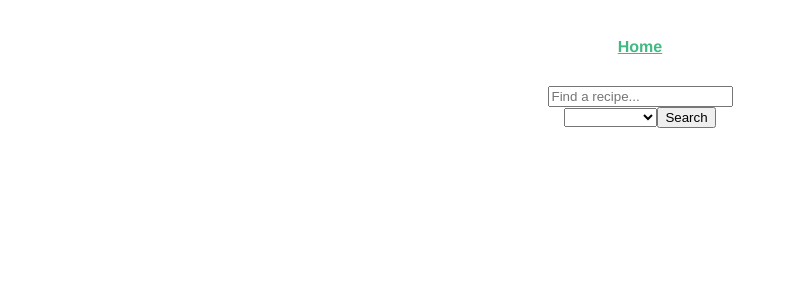
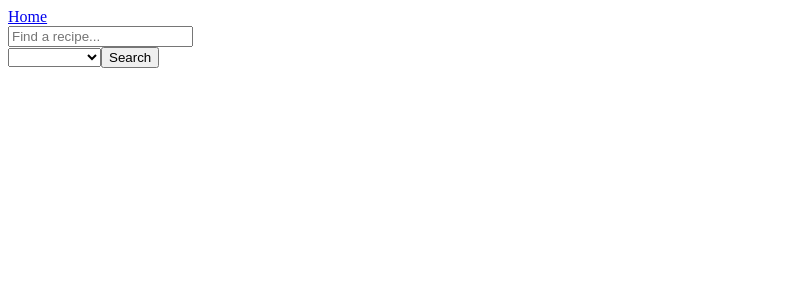
Before and after one commit to xiangyisss/FoodRecipes, a Vue app: page / in a window 1280 px wide. Shown: the top 300 px of the page, without its empty margins (0-788 px from the left). Built offline with nearby package versions, Linux system fonts and the light colour scheme.

Commit message:
cousine type recipe details done.

```diff
--- a/package.json
+++ b/package.json
@@ -16,6 +16,7 @@
     "vuex": "^4.0.0-0"
   },
   "devDependencies": {
+    "@tailwindcss/postcss7-compat": "^2.0.4",
     "@vue/cli-plugin-babel": "~4.5.0",
     "@vue/cli-plugin-eslint": "~4.5.0",
     "@vue/cli-plugin-router": "~4.5.0",
@@ -23,10 +24,13 @@
     "@vue/cli-service": "~4.5.0",
     "@vue/compiler-sfc": "^3.0.0",
     "@vue/eslint-config-prettier": "^6.0.0",
+    "autoprefixer": "^9.8.6",
     "babel-eslint": "^10.1.0",
     "eslint": "^6.7.2",
     "eslint-plugin-prettier": "^3.3.1",
     "eslint-plugin-vue": "^7.0.0",
-    "prettier": "^2.2.1"
+    "postcss": "^7.0.35",
+    "prettier": "^2.2.1",
+    "tailwindcss": "npm:@tailwindcss/postcss7-compat@^2.0.4"
   }
 }
--- /dev/null
+++ b/postcss.config.js
@@ -0,0 +1,6 @@
+module.exports = {
+  plugins: {
+    tailwindcss: {},
+    autoprefixer: {},
+  },
+};
--- a/src/App.vue
+++ b/src/App.vue
@@ -5,25 +5,4 @@
   <router-view />
 </template>
 
-<style>
-#app {
-  font-family: Avenir, Helvetica, Arial, sans-serif;
-  -webkit-font-smoothing: antialiased;
-  -moz-osx-font-smoothing: grayscale;
-  text-align: center;
-  color: #2c3e50;
-}
-
-#nav {
-  padding: 30px;
-}
-
-#nav a {
-  font-weight: bold;
-  color: #2c3e50;
-}
-
-#nav a.router-link-exact-active {
-  color: #42b983;
-}
-</style>
+<style></style>
--- /dev/null
+++ b/src/css/styles.css
@@ -0,0 +1,3 @@
+@import "tailwindcss/base";
+@import "tailwindcss/components";
+@import "tailwindcss/utilities";
--- a/src/main.js
+++ b/src/main.js
@@ -2,5 +2,6 @@ import { createApp } from "vue";
 import App from "./App.vue";
 import router from "./router";
 import store from "./store";
+import "tailwindcss/tailwind.css";
 
 createApp(App).use(store).use(router).mount("#app");
--- a/src/router/index.js
+++ b/src/router/index.js
@@ -2,6 +2,8 @@ import { createRouter, createWebHistory } from "vue-router";
 import Home from "../views/Home.vue";
 import RecipeDetail from "@/views/RecipeDetail.vue";
 import CousineList from "@/views/CousineList.vue";
+import NotFound from "@/views/NotFound.vue";
+import store from "@/store/index";
 
 const routes = [
   {
@@ -14,11 +16,34 @@ const routes = [
     name: "recipedetails",
     component: RecipeDetail,
     props: true,
+    beforEnter(routeTo, routeFrom, next) {
+      store
+        .dispatch("getRecipeDetails", routeTo.params.id)
+        .then((details) => {
+          routeTo.params.details = details;
+          next();
+        })
+        .catch((err) => {
+          if (err.response && err.response.status == 404) {
+            next({ name: "404", params: { resource: "recipe" } });
+          }
+        });
+    },
   },
   {
-    path: "/cousine-list",
+    path: "/cousine-list/",
     name: "cousinelist",
     component: CousineList,
+  },
+  {
+    path: "/404",
+    name: "404",
+    component: NotFound,
+    props: true,
+  },
+  {
+    path: "/:pathMatch(.*)*",
+    redirect: { name: "404", params: { resource: "page" } },
   },
 ];
 
--- a/src/store/index.js
+++ b/src/store/index.js
@@ -72,6 +72,10 @@ export default createStore({
         .catch((err) => console.log(err));
     },
     getRecipeDetail({ commit, getters }, id) {
+      // if (id == state.recipedetails.id) {
+      //   return state.recipedetails;
+      // }
+
       let recipedetail = getters.getRecipeById(id);
 
       if (recipedetail) {
@@ -85,6 +89,7 @@ export default createStore({
             commit("GET_RECIPE_DETAIL", res.data);
           })
           .catch((err) => console.log(err));
+        //console.log("Somgthing wrong.");
       }
     },
   },
--- a/src/views/CousineList.vue
+++ b/src/views/CousineList.vue
@@ -1,22 +1,21 @@
 <template>
   <div>
-    <div v-for="recipe in cousine" :key="recipe.id">
-      <img :src="recipe.image" alt="" />
-      <a href="" @click="getRecipeDetails">{{ recipe.title }}</a>
+    <div v-for="recipe in cousine" :key="recipe.index">
+      <router-link :to="{ name: 'recipedetails', params: { id: recipe.id } }">
+        <img :src="recipe.image" alt="" />
+        <p>{{ recipe.title }}</p>
+      </router-link>
     </div>
   </div>
 </template>
 
 <script>
-import { mapState } from "vuex";
+import { mapState, mapActions } from "vuex";
 export default {
+  props: ["id"],
   computed: mapState(["cousine"]),
-  methods: {
-    getRecipeDetails() {
-      this.$store.dispatch("getRecipeDetail", this.recipe.id).then(() => {
-        this.$router.push({ name: "recipedetails" });
-      });
-    },
+  created() {
+    mapActions(["getRecipeDetail"], this.id);
   },
 };
 </script>
--- /dev/null
+++ b/src/views/NotFound.vue
@@ -0,0 +1,22 @@
+<template>
+  <div>
+    <h1 class="font-extrabold">Oops!</h1>
+    <h3>
+      The
+      <template v-if="resource">{{ resource }}</template>
+      you are looking for is not here.
+    </h3>
+    <router-link :to="{ name: 'Home' }"> Back to the home page. </router-link>
+  </div>
+</template>
+
+<script>
+export default {
+  props: {
+    resource: {
+      type: String,
+      required: true,
+    },
+  },
+};
+</script>
--- /dev/null
+++ b/tailwind.config.js
@@ -0,0 +1,11 @@
+module.exports = {
+  purge: ["./src/**/*.html", "./src/**/*.js"],
+  darkMode: false, // or 'media' or 'class'
+  theme: {
+    extend: {},
+  },
+  variants: {
+    extend: {},
+  },
+  plugins: [],
+};
```
Also changed, not shown: src/views/RecipeDetail.vue (+0 -10 lines), 1 other file (tests, documents, lock files or other folders).
